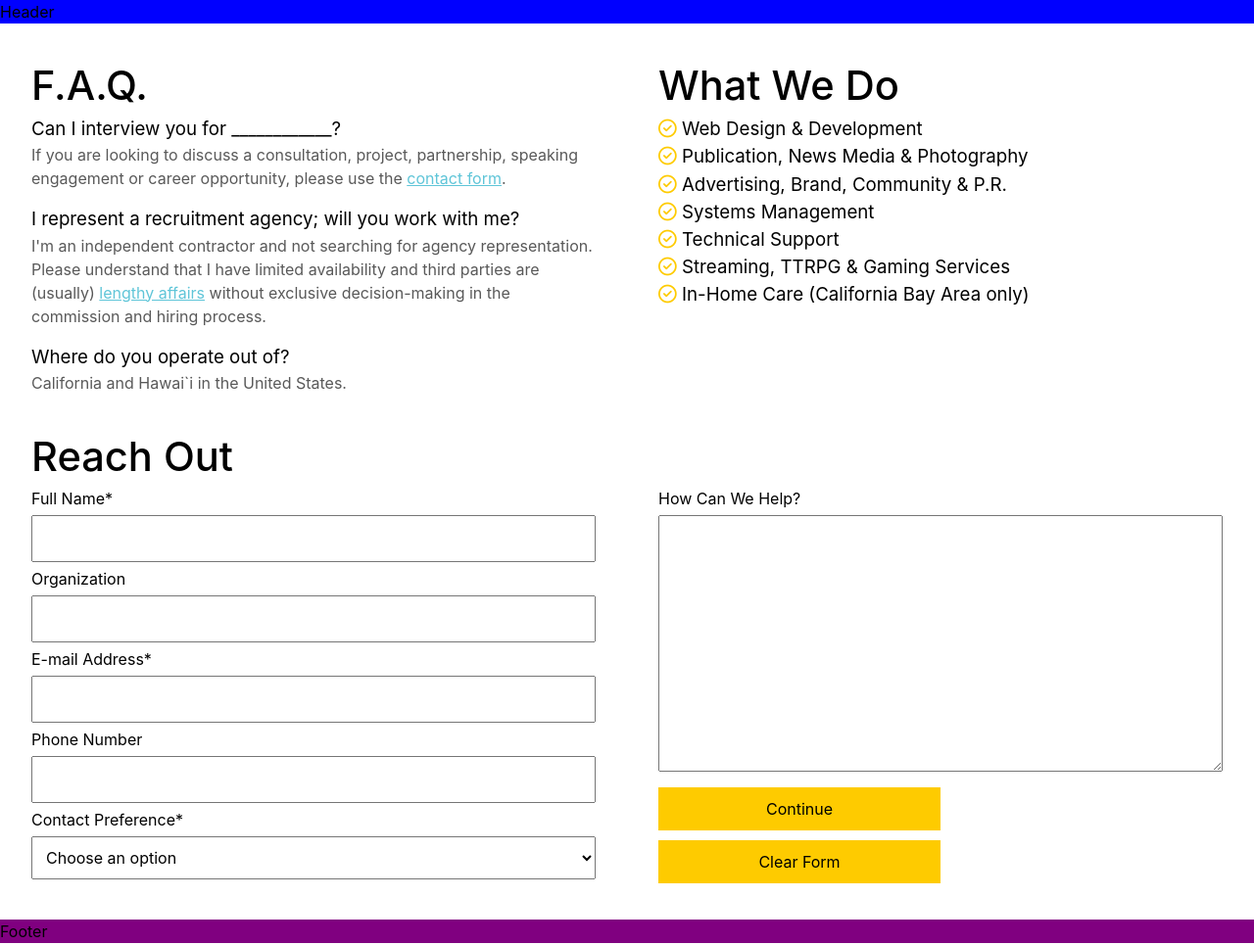
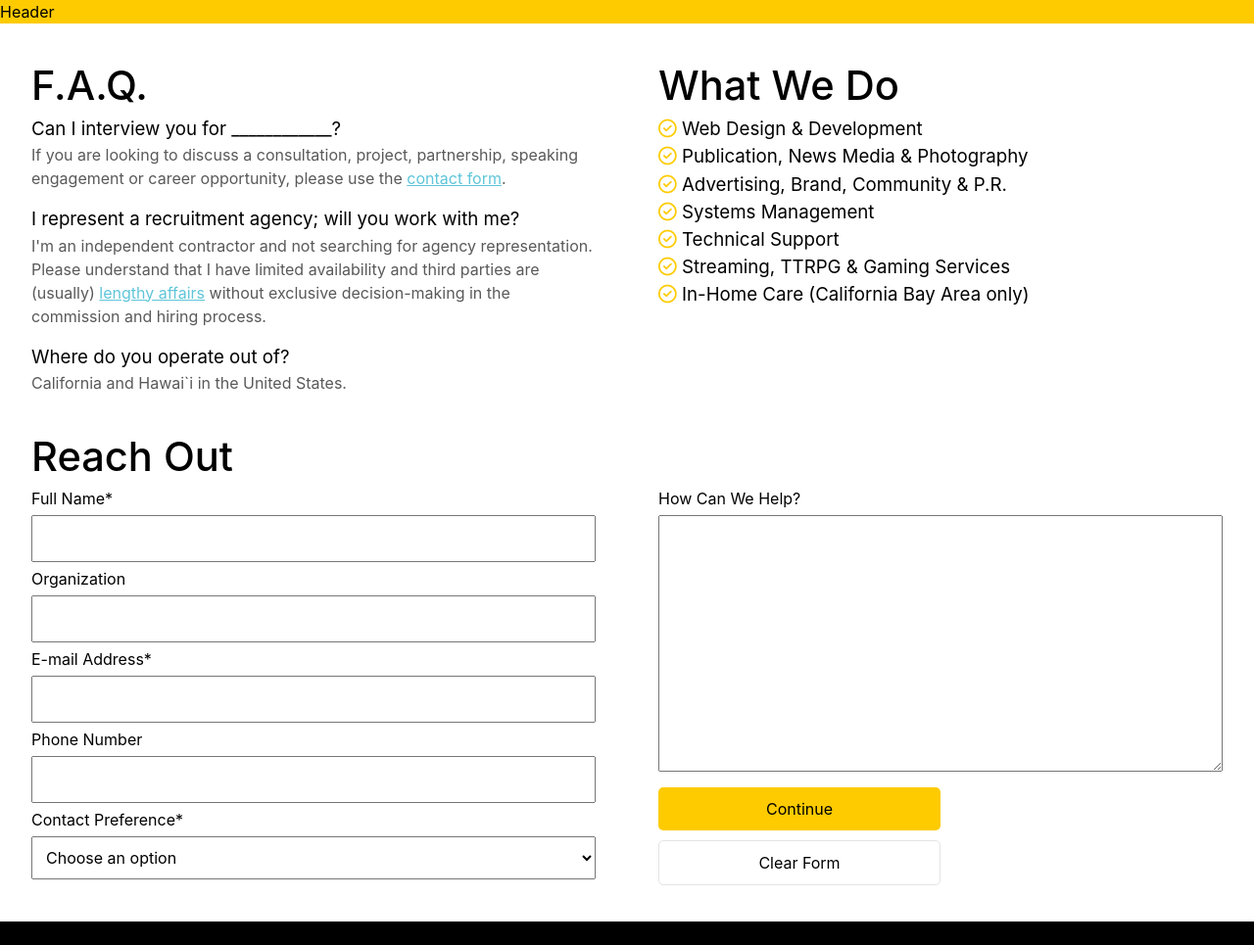
Before and after one commit to parkzplatz/dotcom, a Jekyll site: the page built from contact/index2.html, in a window 1280 px wide. Shown: the whole page at 98% size. Built offline with Jekyll 4.4.1, drawn with Linux system fonts in a browser that asks for light colours; nearby versions of some CDN libraries; some web fonts are replaced.

Commit message:
Added CSS Styles

```diff
--- a/_includes/formContact.html
+++ b/_includes/formContact.html
@@ -1,4 +1,6 @@
 <form id="googleForm">
+    <div id="form-success">
+    </div>
     <div class="contentRow">
         <div class="__left">
             <h2>Reach Out</h2>
@@ -21,7 +23,7 @@
         <div class="__right __push-textarea">
             <label for="entry.6665678">How Can We Help?</label><br />
             <textarea id="entry.6665678" name="entry.6665678" rows="10" columns="30" placeholder="" required></textarea><br />
-            <button type="submit">Continue</button> <button type="reset">Clear Form</button>
+            <button class="send" type="submit">Continue</button> <button class="reset" type="reset">Clear Form</button>
         </div>
     </div>
 </form>
--- a/_sass/theme.scss
+++ b/_sass/theme.scss
@@ -56,7 +56,7 @@ p, h1, h2, h3, h4, h5, h6 {
 }
 
 #pageHeader {
-    background-color: blue;
+    background-color: #FECB00;
     /* .headerLogo { ... }
     .__white { ... } */
 }
@@ -106,19 +106,37 @@ p, h1, h2, h3, h4, h5, h6 {
 
 #googleForm {
     input, button, textarea, select {
-
         padding: 10px;
         margin: 5px 0;
         width: 100%;
     }
     button {
         border: none;
+        width: 50%;
+        border-radius: 5px;
+    }
+    button.send {
         background-color: #FECB00;
-        width: 50%;
+        &:hover {
+            background-color: #5FC5D8;
+        }
+        &:active {
+            transform: translateY(4px);
+        }
+    }
+    button.reset {
+        background-color: white;
+        border: 1px solid #E5E4E2;
+        &:hover {
+            background-color: #5FC5D8;
+        }
+        &:active {
+            transform: translateY(4px);
+        }
     }
 }
 
 #pageFooter {
-    background-color: purple;
+    background-color: #000000;
     /* .footerRow { ... } */
 }
```
Also changed, not shown: 4 other files.
